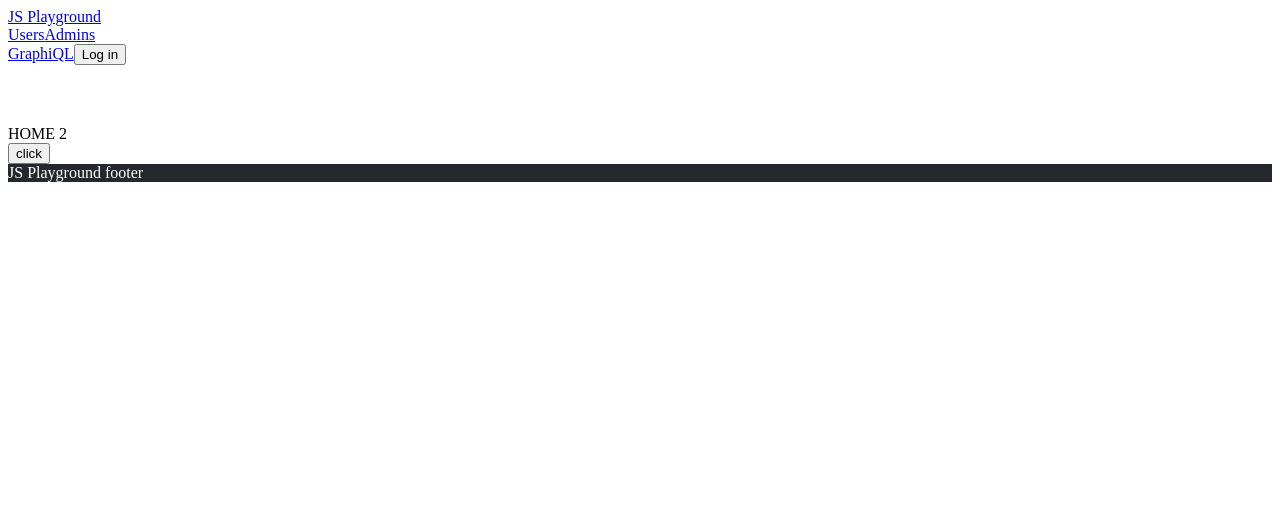
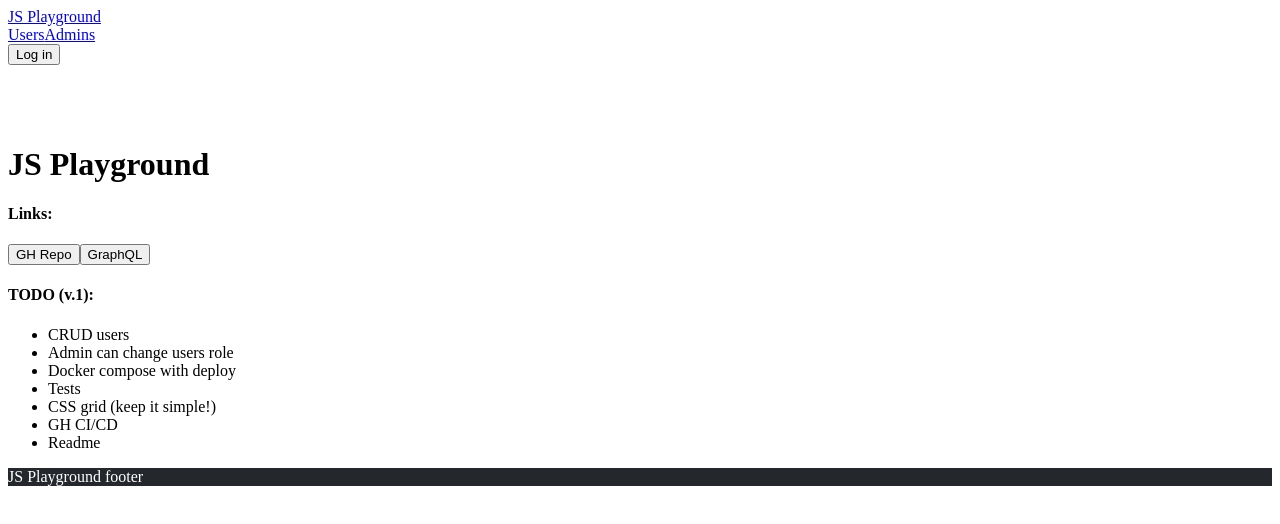
Before and after one commit to wozniaklukasz/JS_fullstack_playground, a React app: page / in a window 1280 px wide. Shown: the top 524 px of the page. Built offline with nearby package versions, Linux system fonts and the light colour scheme; no server answers; the HTML template or start-up script is replaced by a standard one.

Commit message:
some todo

```diff
--- a/src/client/components/Header.tsx
+++ b/src/client/components/Header.tsx
@@ -58,7 +58,6 @@ const Header = () => {
           <Link to="/admins" className="nav-link">Admins</Link>
         </Nav>
         <Nav className="justify-content-end">
-          <Nav.Link href="/graphiql" target="graphiql">GraphiQL</Nav.Link>
           {authButton(currentUser)}
         </Nav>
       </Container>
--- a/src/client/pages/HomePage.tsx
+++ b/src/client/pages/HomePage.tsx
@@ -1,10 +1,33 @@
 import React from "react";
+import {Button} from 'react-bootstrap';
 
 const HomePage = () => {
   return (
     <div>
-      <div>HOME 2</div>
-      <button onClick={() => console.log("click")}>click</button>
+      <h1>JS Playground</h1>
+
+      <h4>Links:</h4>
+      <a href="https://github.com/wozniaklukasz/JS_fullstack_playground" target="projectGhRepo">
+        <Button variant="outline-dark">
+          GH Repo
+        </Button>
+      </a>
+      <a href="/graphql" target="graphql">
+        <Button variant="outline-danger">
+          GraphQL
+        </Button>
+      </a>
+
+      <h4>TODO (v.1):</h4>
+      <ul>
+        <li>CRUD users</li>
+        <li>Admin can change users role</li>
+        <li>Docker compose with deploy</li>
+        <li>Tests</li>
+        <li>CSS grid (keep it simple!)</li>
+        <li>GH CI/CD</li>
+        <li>Readme</li>
+      </ul>
     </div>
   );
 };
```
